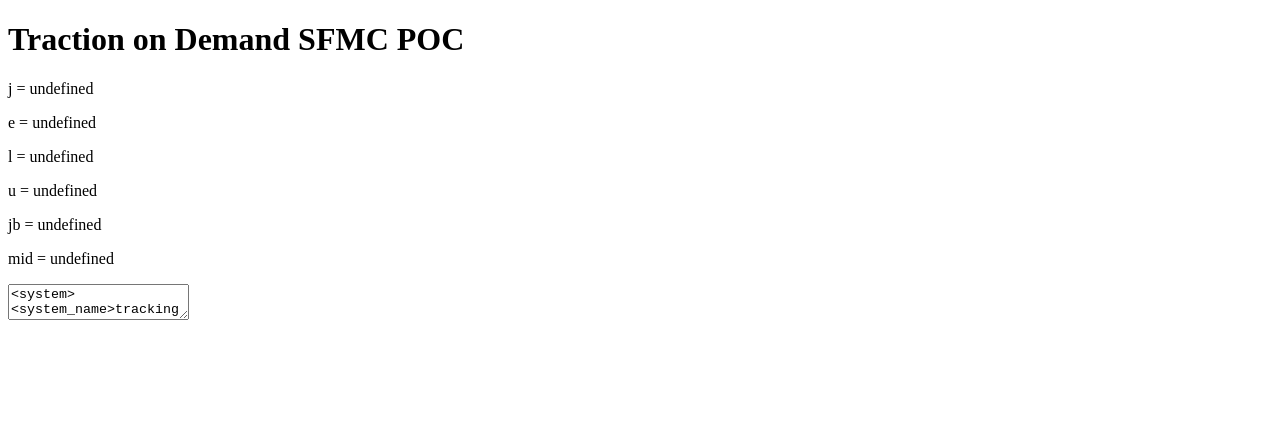
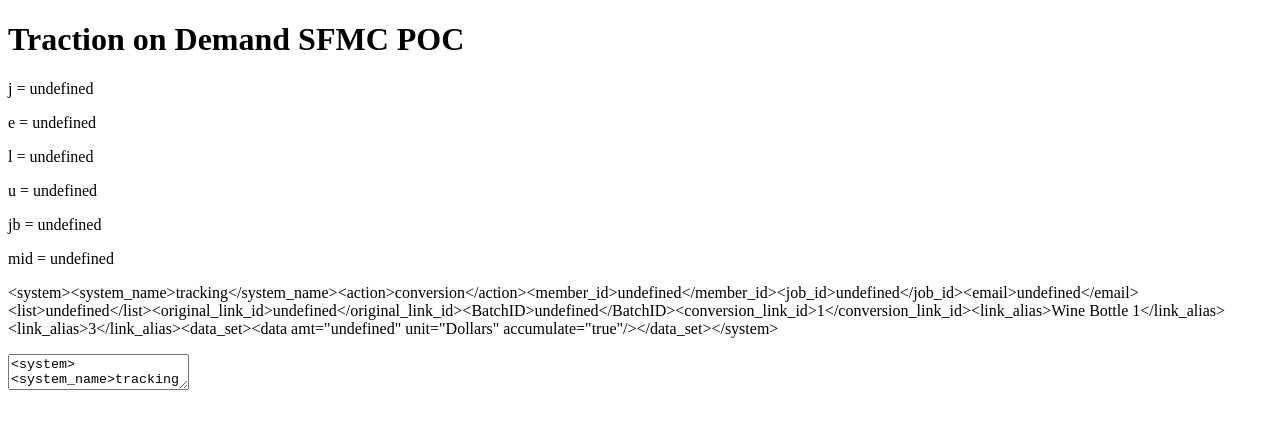
Before and after one commit to zizhang/zizhang.github.io, a plain HTML site: page index.html in a window 1280 px wide. Drawn offline with nearby package versions, Linux system fonts and the light colour scheme.

Commit message:
display xml changes

```diff
--- a/index.html
+++ b/index.html
@@ -23,7 +23,9 @@ $( document ).ready(function() {
 
 	var xmlString = constructXMLString(j, e, l, u, jb, mid);
 
+	$('#container').append('<p id="xmlContainer">' + xmlString + '</p>')
 	$('#container').append('<textarea>' + xmlString + '</textarea>');
+	$('#xmlContainer').text(xmlString);
 });
 
 var getUrlParameter = function getUrlParameter(sParam) {
```
